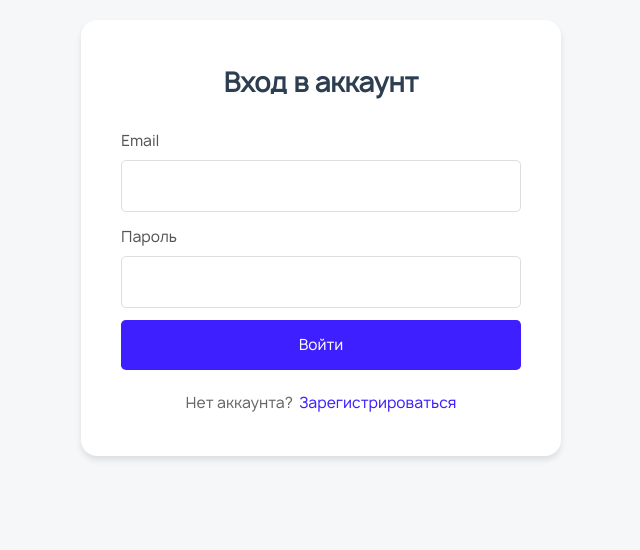
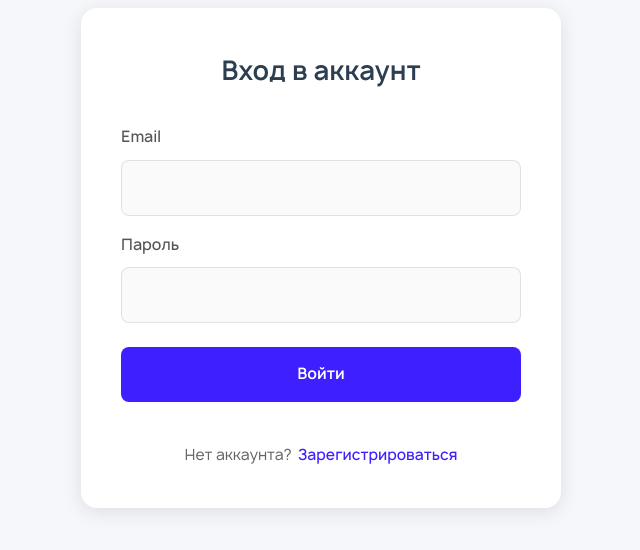
Before and after one commit to qiuscou/hackathon, a Vue app in the folder investium/: page /sign_in in a window 1280 px wide. Shown: the part 162-712 px from the top of the page, without its empty margins (319-959 px from the left). Built offline with nearby package versions, Linux system fonts and the light colour scheme.

Commit message:
Sign In + Sign Up

```diff
--- a/investium/src/components/ProjectCard.vue
+++ b/investium/src/components/ProjectCard.vue
@@ -49,6 +49,7 @@ export default {
 <style scoped>
 .project-card {
   border: 0.1vh solid #e1e1e1;
+  padding: 1vh;
   border-radius: 0.8vh;
   overflow: hidden;
   transition: all 0.3s ease;
--- a/investium/src/components/SignIn.vue
+++ b/investium/src/components/SignIn.vue
@@ -3,6 +3,7 @@ export default {
   data() {
     return {
       signInData: {
+        logo: 'Инвестиум',
         account_login: 'Вход в аккаунт',
         email: 'Email',
         password: 'Пароль',
@@ -51,66 +52,92 @@ export default {
   justify-content: center;
   align-items: center;
   min-height: 100vh;
+  padding: 20px;
+  background-color: #f5f7fa;
 }
 
 .login-form {
   display: flex;
   flex-direction: column;
-  gap: 2.5vh;
+  gap: 3vh;
   width: 100%;
   max-width: 50vh;
   padding: 5vh;
   background: white;
   border-radius: 2vh;
-  box-shadow: 0 4px 6px rgba(0, 0, 0, 0.1);
+  box-shadow: 0 4px 20px rgba(0, 0, 0, 0.1);
 }
 
 h2 {
   font-size: 3.25vh;
   color: #2c3e50;
-  margin: 0 0 0.5vh 0;
+  margin: 0 0 1vh 0;
   font-weight: 600;
   text-align: center;
+  font-family: 'Manrope SemiBold';
 }
 
 .form-group {
   display: flex;
   flex-direction: column;
-  gap: 0.8vh;
-  margin-bottom: 1.5vh;
+  gap: 1.2vh;
+  margin-bottom: 2vh;
 }
 
 label {
-  font-size: 1.85vh;
+  font-size: 1.9vh;
   color: #555;
+  font-family: 'Manrope Medium';
 }
 
 input {
-  padding: 1.5vh 2vh;
-  border: 0.1vh solid #ddd;
-  border-radius: 0.6vh;
-  font-size: 1.85vh;
+  flex: 1;
+  padding: 1.8vh 2.5vh;
+  border: 0.2vh solid rgba(0, 0, 0, 0.1);
+  border-radius: 1vh;
+  font-size: 1.8vh;
+  background-color: rgba(0, 0, 0, 0.02);
+  color: #2c3e50;
+  transition: all 0.3s ease;
+  outline: none;
+  min-width: 0;
   font-family: 'Manrope Regular';
-  transition: all 0.3s ease;
+}
+
+input::placeholder {
+  color: rgba(0, 0, 0, 0.4);
+  opacity: 1;
+  transition: opacity 0.3s ease;
+}
+
+input:hover {
+  border-color: #3e1fff;
+  background-color: rgba(0, 0, 0, 0.05);
 }
 
 input:focus {
   border-color: #3e1fff;
-  box-shadow: 0 0 0 0.2vh rgba(62, 31, 255, 0.2);
+  box-shadow: 0 0 1.5vh rgba(62, 31, 255, 0.3);
+  background-color: rgba(0, 0, 0, 0.03);
+}
+
+input:focus::placeholder {
+  opacity: 0.5;
 }
 
 .btn-primary {
   width: 100%;
-  padding: 1.5vh;
+  padding: 1.8vh;
   background-color: #3e1fff;
   color: white;
   border: none;
-  border-radius: 0.6vh;
-  font-size: 1.85vh;
-  font-family: 'Manrope Regular';
-  font-weight: 500;
+  border-radius: 1vh;
+  font-size: 1.9vh;
+  font-family: 'Manrope SemiBold';
+  font-weight: 600;
   cursor: pointer;
   transition: all 0.3s ease;
+  margin-top: 1vh;
 }
 
 .btn-primary:hover {
@@ -123,11 +150,19 @@ input:focus {
   justify-content: center;
   font-size: 1.85vh;
   color: #666;
+  margin-top: 2vh;
+  font-family: 'Manrope Regular';
 }
 
 .auth-footer a {
   color: #3e1fff;
   text-decoration: none;
   font-weight: 500;
+  font-family: 'Manrope Medium';
+  transition: color 0.2s ease;
+}
+
+.auth-footer a:hover {
+  color: #2a0de0;
 }
 </style>
--- a/investium/src/components/SignUp.vue
+++ b/investium/src/components/SignUp.vue
@@ -63,6 +63,7 @@ export default {
   justify-content: center;
   align-items: center;
   min-height: 100vh;
+  padding: 20px;
 }
 
 .register-form {
@@ -70,10 +71,10 @@ export default {
   flex-direction: column;
   gap: 2.5vh;
   width: 100%;
-  max-width: 50vh;
-  padding: 5vh;
+  max-width: 400px;
+  padding: 30px;
   background: white;
-  border-radius: 2vh;
+  border-radius: 10px;
   box-shadow: 0 4px 6px rgba(0, 0, 0, 0.1);
 }
 
@@ -98,27 +99,48 @@ label {
 }
 
 input {
-  padding: 1.5vh 2vh;
-  border: 0.1vh solid #ddd;
-  border-radius: 0.6vh;
-  font-size: 1.85vh;
+  flex: 1;
+  padding: 1.8vh 2.5vh;
+  border: 0.2vh solid rgba(0, 0, 0, 0.1);
+  border-radius: 1vh;
+  font-size: 1.8vh;
+  background-color: rgba(0, 0, 0, 0.02);
+  color: #2c3e50;
+  transition: all 0.3s ease;
+  outline: none;
+  min-width: 0;
   font-family: 'Manrope Regular';
-  transition: all 0.3s ease;
+}
+
+input::placeholder {
+  color: rgba(0, 0, 0, 0.4);
+  opacity: 1;
+  transition: opacity 0.3s ease;
+}
+
+input:hover {
+  border-color: #3e1fff;
+  background-color: rgba(0, 0, 0, 0.05);
 }
 
 input:focus {
   border-color: #3e1fff;
-  box-shadow: 0 0 0 0.2vh rgba(62, 31, 255, 0.2);
+  box-shadow: 0 0 1.5vh rgba(62, 31, 255, 0.3);
+  background-color: rgba(0, 0, 0, 0.03);
+}
+
+input:focus::placeholder {
+  opacity: 0.5;
 }
 
 .btn-primary {
   width: 100%;
-  padding: 1.5vh;
+  padding: 1.8vh;
   background-color: #3e1fff;
   color: white;
   border: none;
-  border-radius: 0.6vh;
-  font-size: 1.85vh;
+  border-radius: 1vh;
+  font-size: 1.8vh;
   font-weight: 500;
   cursor: pointer;
   transition: all 0.3s ease;
```
